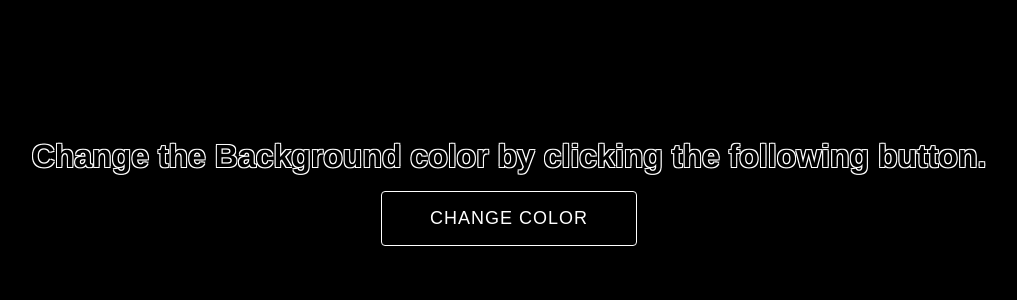
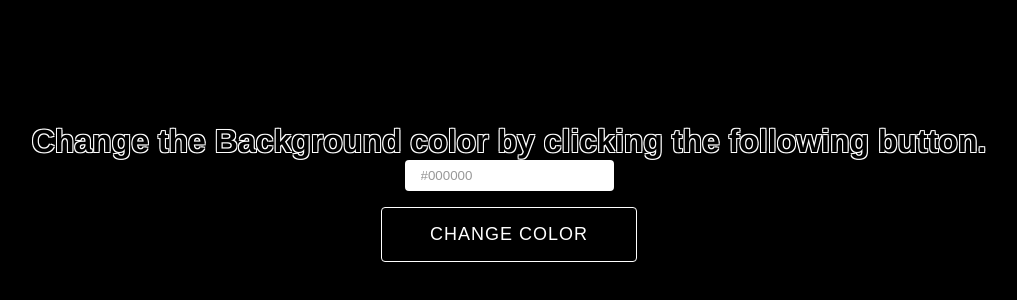
Before and after one commit to th1rd/background-color, a plain HTML site: page index.html in a window 1280 px wide. Shown: the part 200-500 px from the top of the page, without its empty margins (131-1148 px from the left). Drawn offline with Linux system fonts and the light colour scheme.

Commit message:
added text field for hex number

```diff
--- a/index.css
+++ b/index.css
@@ -21,6 +21,15 @@ body{
     flex-direction: column;
     justify-content: center;
     align-items: center;
+}
+
+input[type='text'],
+input[type='text']:disabled{
+    background-color: #fff;
+    color: #999;
+    border: #000;
+    padding: 0.5rem 1rem 0.5rem;
+    border-radius: 0.25rem;
 }
 
 button{
--- a/index.html
+++ b/index.html
@@ -14,6 +14,7 @@
         <h1>
             Change the Background color by clicking the following button.
         </h1>
+        <input type="text" disabled value="#000000"  id="output">
         <button id="change-btn">Change Color</button>
     </div>
 </body>
```
